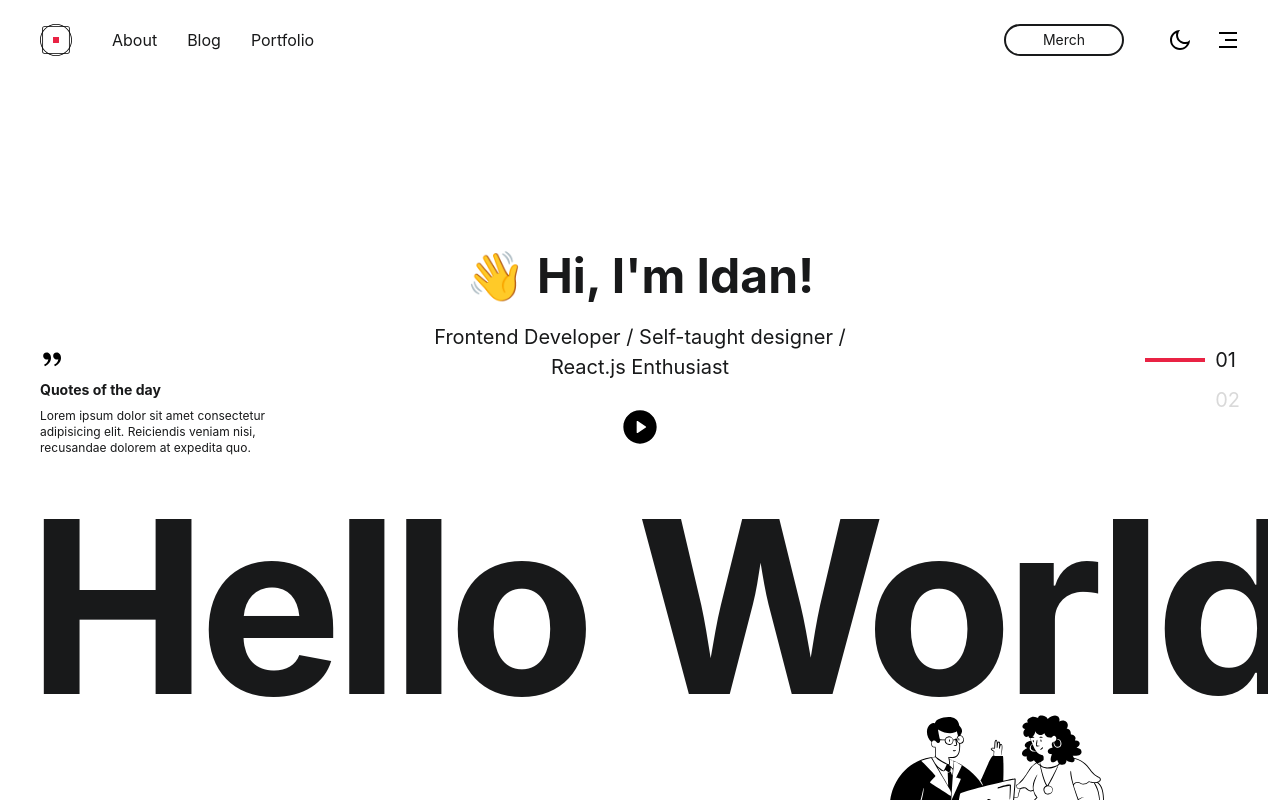
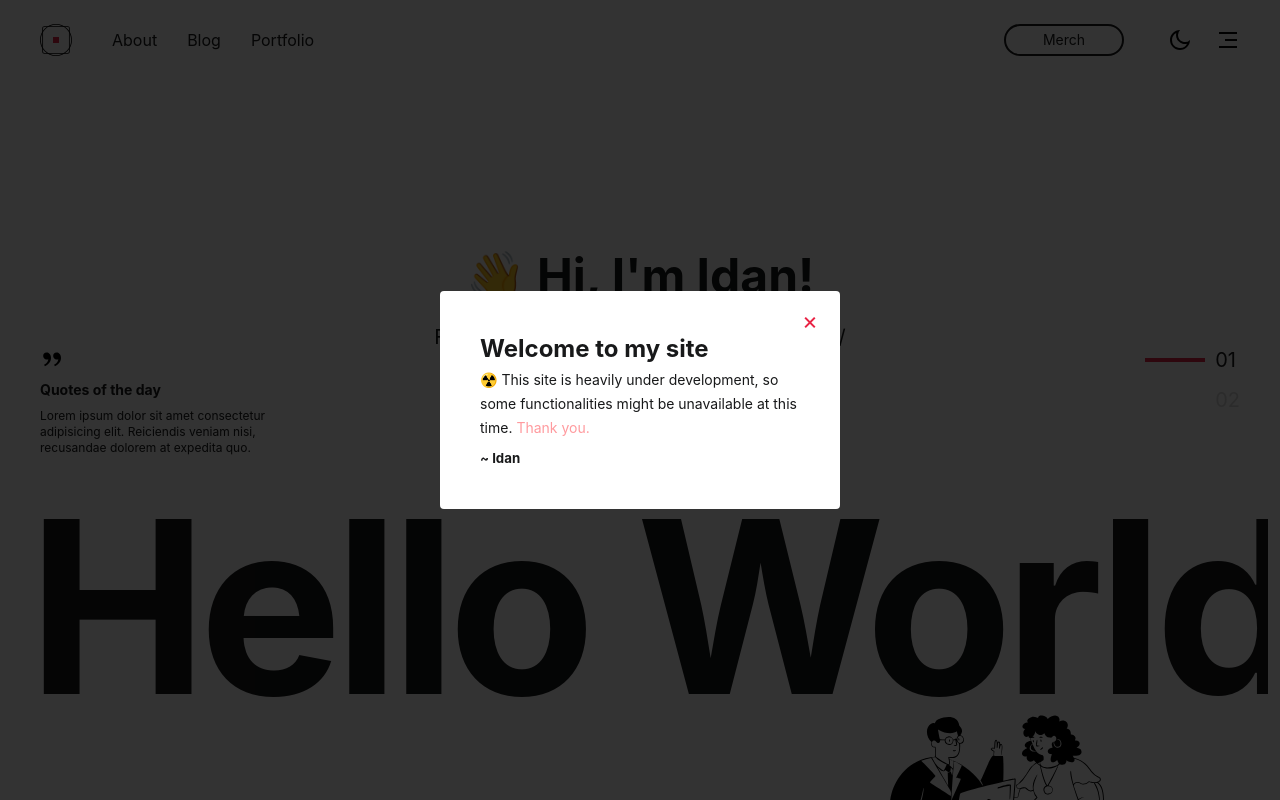
Before and after one commit to onpilot/onpilot.github.io, a React (Create React App) app: page / in a window 1280 px wide. Shown: the top 800 px of the page. Built offline with nearby package versions, Linux system fonts and the light colour scheme.

Commit message:
add modal box for website initial message

```diff
--- a/src/App.tsx
+++ b/src/App.tsx
@@ -5,6 +5,7 @@ import Hero from './components/Hero';
 import Footer from './components/Footer';
 import Portfolio from './components/Portfolio';
 import SectionIndicator from './components/elements/SectionIndicator';
+import Modal from './components/elements/Modal';
 
 function App() {
   return (
@@ -16,6 +17,7 @@ function App() {
         <Portfolio />
       </main>
       <Footer />
+      <Modal />
     </div>
   );
 }
--- /dev/null
+++ b/src/components/elements/Modal.tsx
@@ -0,0 +1,76 @@
+import React from 'react';
+import styled from 'styled-components';
+
+const StyledModal = styled.div`
+  position: fixed;
+  top: 0;
+  left: 0;
+  width: 100%;
+  height: 100vh;
+  display: flex;
+  flex-direction: column;
+  justify-content: center;
+  align-items: center;
+  background: rgba(0, 0, 0, 0.8);
+  transition: opacity 500ms ease-in;
+  z-index: 2;
+
+  &:target {
+    visibility: hidden;
+    opacity: 0;
+  }
+
+  & .popup {
+    position: relative;
+    width: 400px;
+    max-width: 95%;
+    background: white;
+    border-radius: 4px;
+    transition: 500ms;
+    padding: 40px;
+  }
+
+  & .popup .sig {
+    color: #ff9a9e;
+  }
+
+  & .popup .signame {
+    margin-top: 10px;
+  }
+
+  & .popup .close {
+    position: absolute;
+    top: 10px;
+    right: 20px;
+    transition: 250ms;
+    font-size: 24px;
+    text-decoration: none;
+    color: var(--red);
+    padding: 2px;
+  }
+
+  & .popup .close:hover {
+    color: #ff9a9e;
+  }
+`;
+
+const Modal = () => {
+  return (
+    <StyledModal id='popup-init-msg' className='overlay'>
+      <div className='popup'>
+        <a className='close' href='#popup-init-msg'>
+          &times;
+        </a>
+        <h2>Welcome to my site</h2>
+        <small>
+          ☢️ This site is heavily under development, so some functionalities
+          might be unavailable at this time.
+        </small>
+        <small className='sig'> Thank you.</small>
+        <h5 className='signame'>~ Idan</h5>
+      </div>
+    </StyledModal>
+  );
+};
+
+export default Modal;
--- a/src/components/modules/Header.module.css
+++ b/src/components/modules/Header.module.css
@@ -19,7 +19,7 @@
 }
 
 .logo svg:hover {
-  transform: scale(2);
+  fill: #555;
 }
 
 .menu_left {
```
